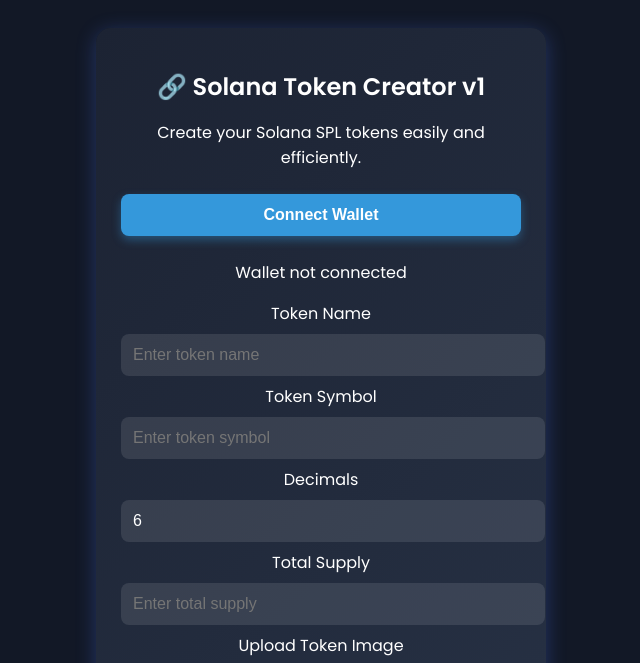
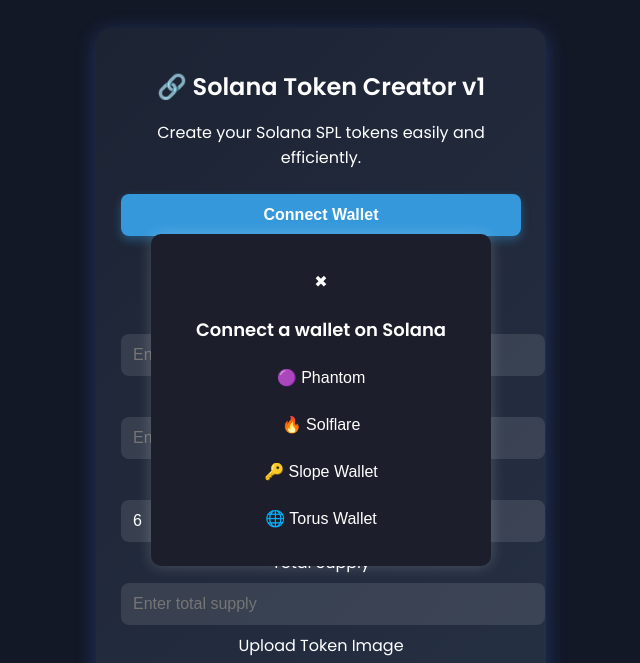
Before and after one commit to aimanshel/aiman, a plain HTML site: page index.html in a window 1280 px wide. Both pictures are taken after a click on the button "Connect Wallet". Shown: the top 663 px of the page, without its empty margins (319-959 px from the left). Drawn offline with Linux system fonts and the light colour scheme.

Commit message:
Index.html

```diff
--- a/index.html
+++ b/index.html
@@ -77,26 +77,47 @@
             background-color: #c0392b;
         }
 
-        .toggle-switch {
-            display: flex;
-            align-items: center;
-            justify-content: space-between;
+        .popup {
+            display: none;
+            position: fixed;
+            top: 50%;
+            left: 50%;
+            transform: translate(-50%, -50%);
+            background: #1c1f2b;
+            padding: 20px;
+            border-radius: 10px;
+            box-shadow: 0px 0px 15px rgba(255, 255, 255, 0.2);
+            text-align: center;
+            max-width: 300px;
+            width: 100%;
+            z-index: 1000;
+        }
+
+        .popup h2 {
+            font-size: 18px;
+            margin-bottom: 15px;
+            color: white;
+        }
+
+        .popup button {
+            background: none;
+            border: none;
+            color: white;
+            text-align: center;
+            padding: 10px;
+            width: 100%;
+            cursor: pointer;
+            font-size: 16px;
+            display: block;
+        }
+
+        .popup button:hover {
             background: rgba(255, 255, 255, 0.1);
-            padding: 10px;
-            border-radius: 10px;
-            margin: 10px 0;
         }
 
         #status {
             margin-top: 20px;
             color: #f1c40f;
-        }
-
-        /* Style for image preview */
-        #preview {
-            max-width: 150px;
-            margin-top: 10px;
-            display: none;
         }
     </style>
 </head>
@@ -150,6 +171,8 @@
         <h2>Connect a wallet on Solana</h2>
         <button onclick="connectWallet('phantom')">🟣 Phantom</button>
         <button onclick="connectWallet('solflare')">🔥 Solflare</button>
+        <button onclick="connectWallet('slope')">🔑 Slope Wallet</button>
+        <button onclick="connectWallet('torus')">🌐 Torus Wallet</button>
     </div>
 
     <script>
@@ -167,6 +190,10 @@
                 walletProvider = window.solana;
             } else if (walletType === "solflare" && window.solflare) {
                 walletProvider = window.solflare;
+            } else if (walletType === "slope" && window.slope) {
+                walletProvider = window.slope;
+            } else if (walletType === "torus" && window.torus) {
+                walletProvider = window.torus;
             } else {
                 alert(`Please install ${walletType} Wallet!`);
                 return;
```
